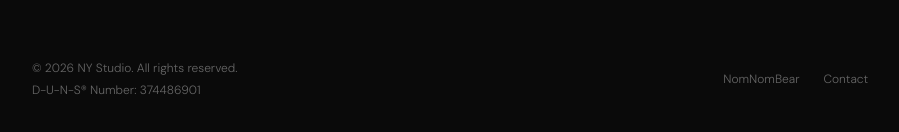
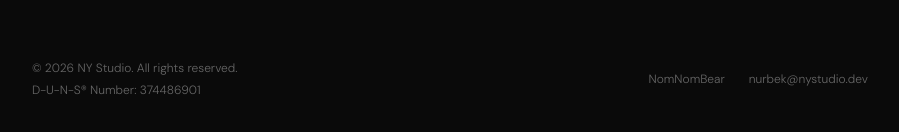
Before and after one commit to shellyear/nystudio-web, a Next.js app: page / in a window 1280 px wide. Shown: the part 866-998 px from the top of the page, without its empty margins (190-1089 px from the left). Built offline with nearby package versions, Linux system fonts and the light colour scheme.

Commit message:
chore: include my email as text for mailref link

```diff
--- a/src/app/page.tsx
+++ b/src/app/page.tsx
@@ -270,14 +270,14 @@ export default function Home() {
 
           <footer>
             <div className="footer-copy">
-              <span>© {new Date().getFullYear()} NY Studio. All rights reserved.</span>
               <span>
-                D-U-N-S® Number: 374486901
+                © {new Date().getFullYear()} NY Studio. All rights reserved.
               </span>
+              <span>D-U-N-S® Number: 374486901</span>
             </div>
             <div className="footer-links">
               <Link href="https://nomnombear.com">NomNomBear</Link>
-              <Link href="mailto:nurbek@nystudio.dev">Contact</Link>
+              <Link href="mailto:nurbek@nystudio.dev">nurbek@nystudio.dev</Link>
             </div>
           </footer>
         </div>
```
